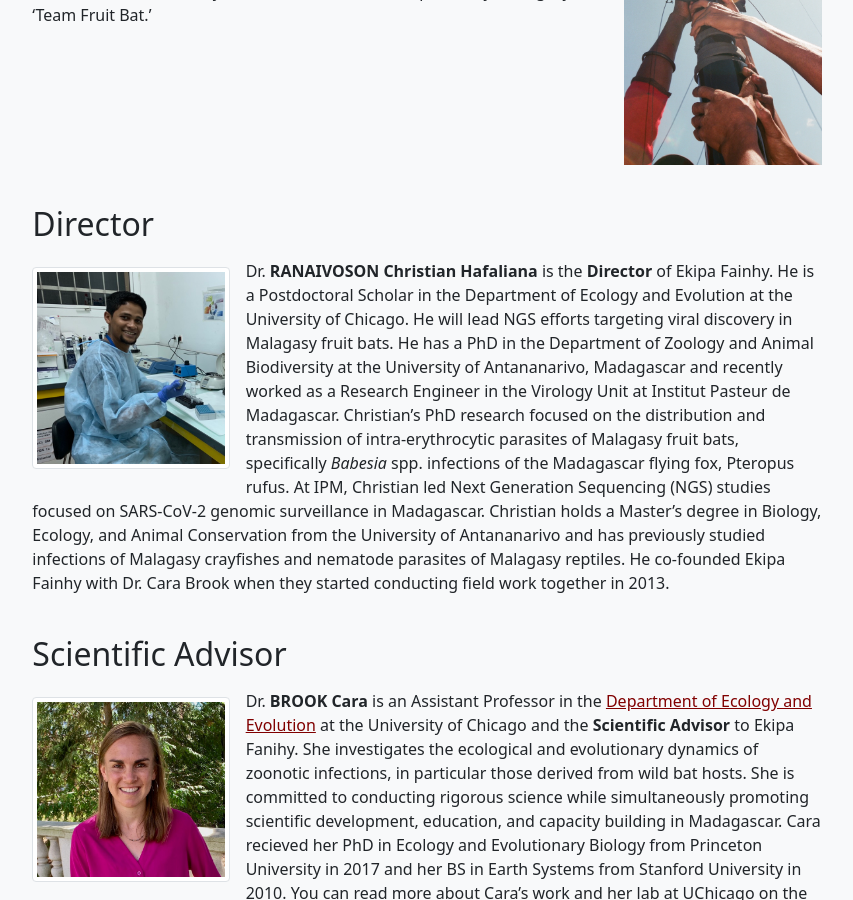
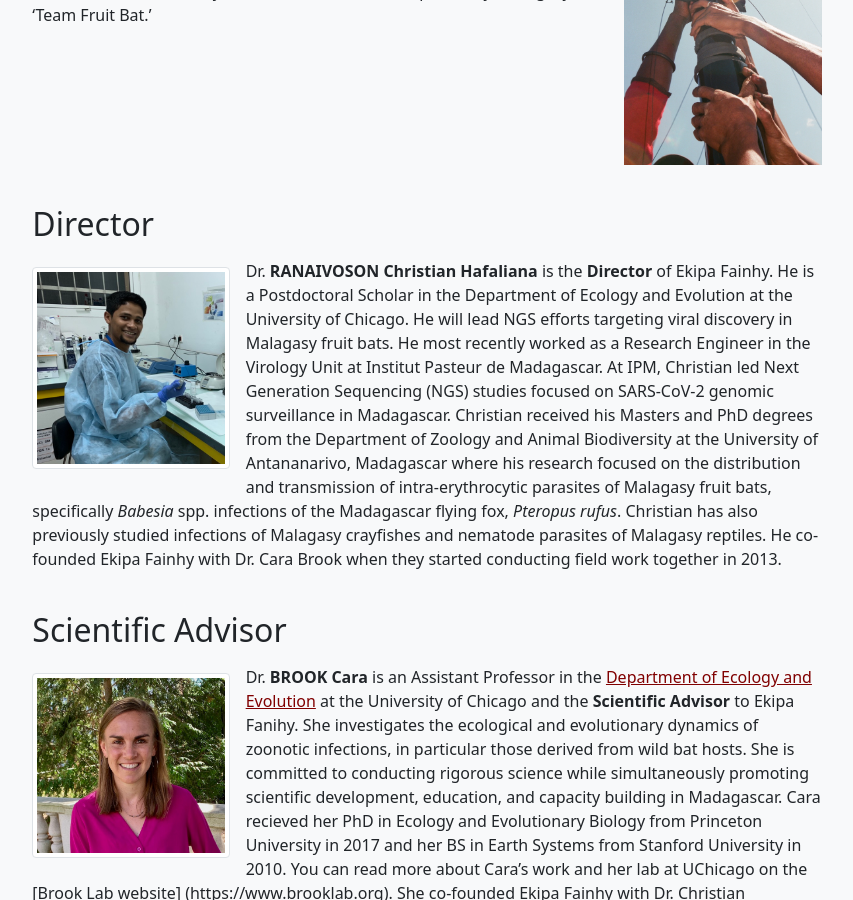
Before and after one commit to brooklabteam/www-ekipafanihy, a Jekyll site: the page built from Team.md, in a window 1280 px wide and 900 px high, scrolled down 333 px. Shown: the whole window, without its empty margins (213-1066 px from the left). Built offline with Jekyll 4.4.1, drawn with Linux system fonts in a browser that asks for light colours.

Commit message:
Updated Christian's bio

```diff
--- a/Team.md
+++ b/Team.md
@@ -13,7 +13,7 @@ permalink: /team
 
 <img src="/assets/team/christian_ranaivoson.jpg" alt="christian" class="img-thumbnail float-start col-md-3" />
 
-Dr. **RANAIVOSON Christian Hafaliana** is the **Director** of Ekipa Fainhy. He is a Postdoctoral Scholar in the Department of Ecology and Evolution at the University of Chicago. He will lead NGS efforts targeting viral discovery in Malagasy fruit bats. He has a PhD in the Department of Zoology and Animal Biodiversity at the University of Antananarivo, Madagascar and recently worked as a Research Engineer in the Virology Unit at Institut Pasteur de Madagascar. Christian’s PhD research focused on the distribution and transmission of intra-erythrocytic parasites of Malagasy fruit bats, specifically *Babesia* spp. infections of the Madagascar flying fox, Pteropus rufus. At IPM, Christian led Next Generation Sequencing (NGS) studies focused on SARS-CoV-2 genomic surveillance in Madagascar. Christian holds a Master’s degree in Biology, Ecology, and Animal Conservation from the University of Antananarivo and has previously studied infections of Malagasy crayfishes and nematode parasites of Malagasy reptiles. He co-founded Ekipa Fainhy with Dr. Cara Brook when they started conducting field work together in 2013.
+Dr. **RANAIVOSON Christian Hafaliana** is the **Director** of Ekipa Fainhy. He is a Postdoctoral Scholar in the Department of Ecology and Evolution at the University of Chicago. He will lead NGS efforts targeting viral discovery in Malagasy fruit bats. He most recently worked as a Research Engineer in the Virology Unit at Institut Pasteur de Madagascar. At IPM, Christian led Next Generation Sequencing (NGS) studies focused on SARS-CoV-2 genomic surveillance in Madagascar. Christian received his Masters and PhD degrees from the Department of Zoology and Animal Biodiversity at the University of Antananarivo, Madagascar where his research focused on the distribution and transmission of intra-erythrocytic parasites of Malagasy fruit bats, specifically *Babesia* spp. infections of the Madagascar flying fox, *Pteropus rufus*. Christian has also previously studied infections of Malagasy crayfishes and nematode parasites of Malagasy reptiles. He co-founded Ekipa Fainhy with Dr. Cara Brook when they started conducting field work together in 2013.
 
 <div style="clear:both;">&nbsp;</div>
 
```
